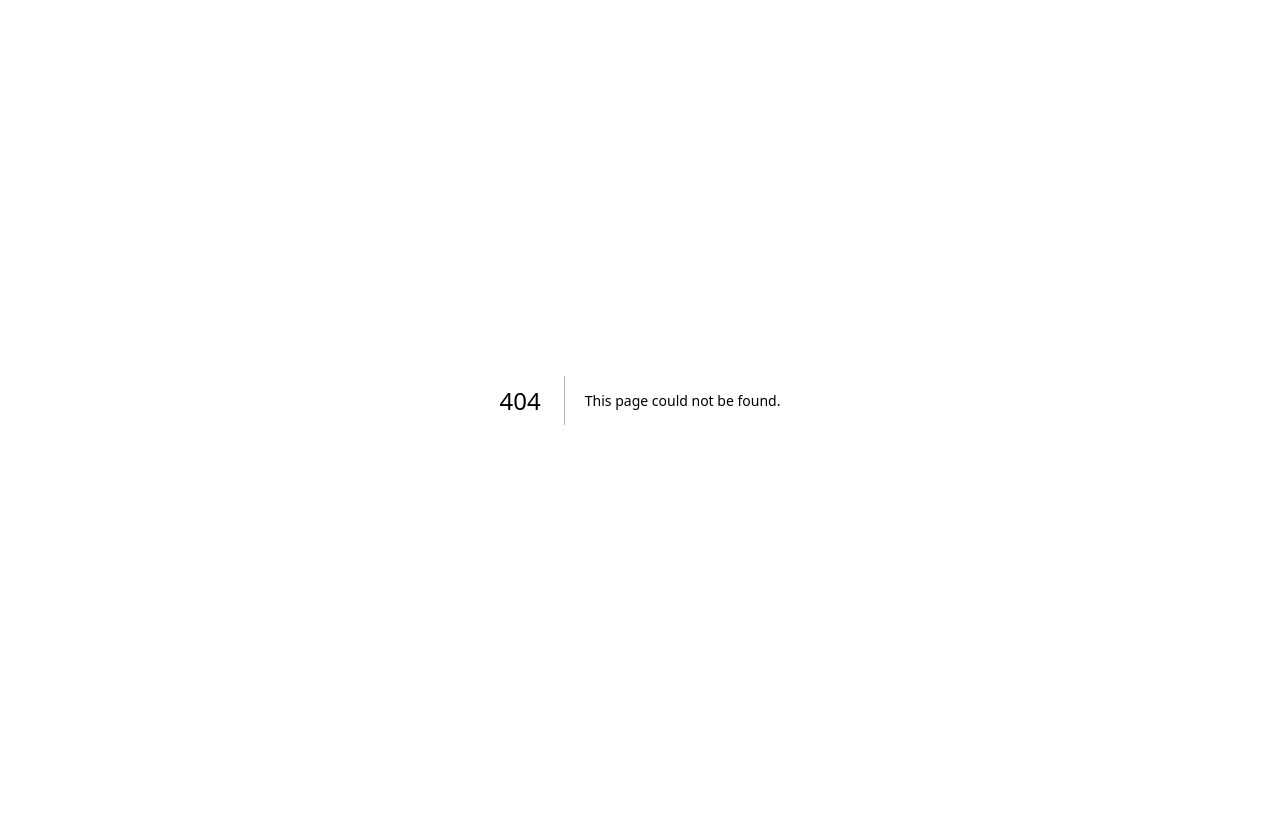
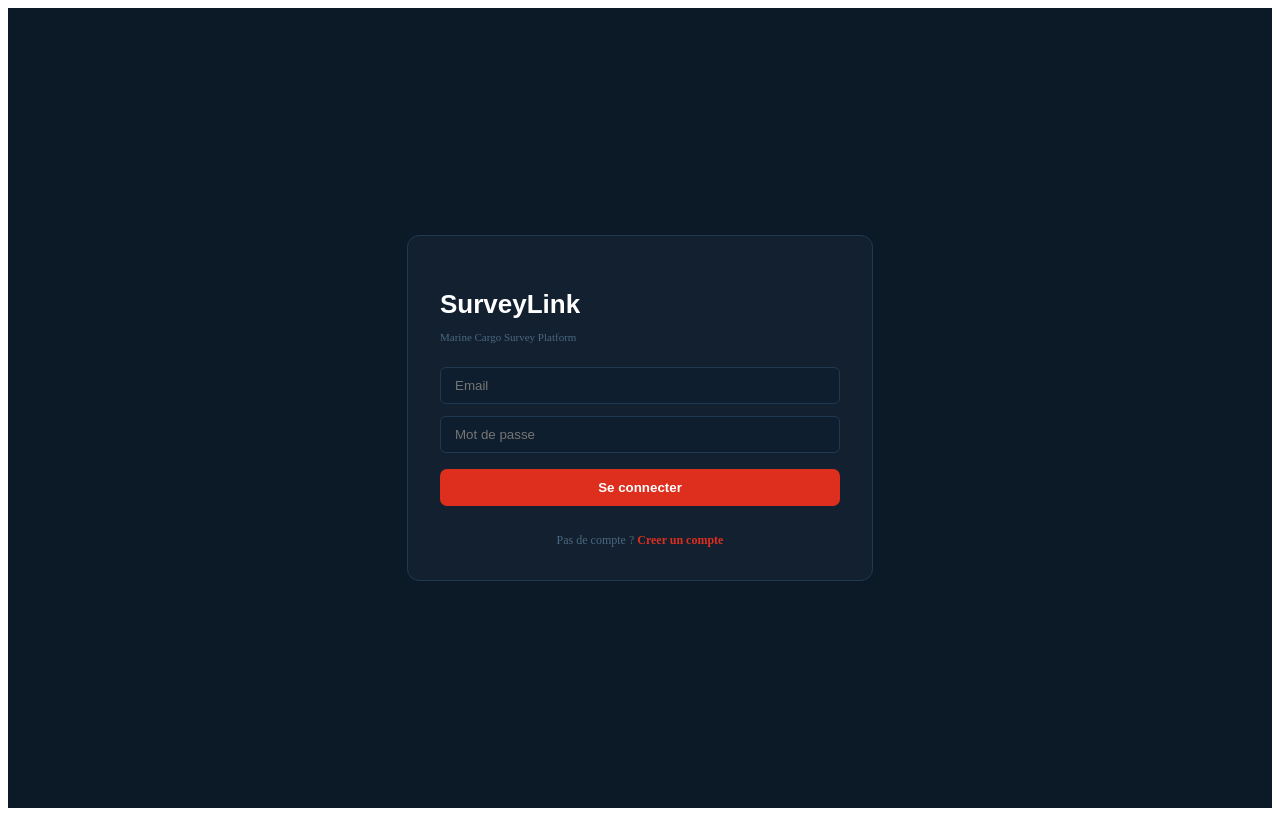
Before and after one commit to surveybaja-source/SurveyLink., a Next.js app: page /auth in a window 1280 px wide. Before the commit this address had no page. Built offline with nearby package versions, Linux system fonts and the light colour scheme; no server answers.

Commit message:
Implement authentication page with login and registration

```diff
--- /dev/null
+++ b/app/auth/page.js
@@ -0,0 +1,87 @@
+'use client'
+import { useState } from 'react'
+import { supabase } from '../../lib/supabase'
+import { useRouter } from 'next/navigation'
+
+export default function AuthPage() {
+  const [mode, setMode] = useState('login')
+  const [role, setRole] = useState(null)
+  const [email, setEmail] = useState('')
+  const [password, setPassword] = useState('')
+  const [loading, setLoading] = useState(false)
+  const [error, setError] = useState(null)
+  const router = useRouter()
+
+  const handleLogin = async () => {
+    setLoading(true)
+    setError(null)
+    const { error } = await supabase.auth.signInWithPassword({ email, password })
+    if (error) setError(error.message)
+    else router.push('/dashboard')
+    setLoading(false)
+  }
+
+  const handleRegister = async () => {
+    if (!role) { setError('Veuillez choisir un role'); return }
+    setLoading(true)
+    setError(null)
+    const { data, error } = await supabase.auth.signUp({ email, password })
+    if (error) { setError(error.message); setLoading(false); return }
+    await supabase.from('profiles').insert({ id: data.user.id, email, role })
+    router.push('/dashboard')
+    setLoading(false)
+  }
+
+  return (
+    <div style={{minHeight:'100vh',background:'#0c1a27',display:'flex',alignItems:'center',justifyContent:'center'}}>
+      <div style={{background:'#132030',border:'1px solid #1e3a52',borderRadius:12,padding:32,width:400}}>
+        <h2 style={{color:'#fff',fontFamily:'sans-serif',marginBottom:4,fontSize:26,fontWeight:900}}>
+          SurveyLink
+        </h2>
+        <p style={{color:'#4a6880',fontSize:11,marginBottom:24}}>Marine Cargo Survey Platform</p>
+        {error && <p style={{color:'#dd2e1e',fontSize:13,marginBottom:12}}>{error}</p>}
+        {mode === 'login' ? (
+          <div>
+            <input id="email" name="email" placeholder="Email" value={email} onChange={e=>setEmail(e.target.value)}
+              style={{width:'100%',background:'#0f1e2e',border:'1px solid #1e3a52',borderRadius:6,padding:'10px 14px',color:'#fff',marginBottom:12,boxSizing:'border-box'}}/>
+            <input id="password" name="password" type="password" placeholder="Mot de passe" value={password} onChange={e=>setPassword(e.target.value)}
+              style={{width:'100%',background:'#0f1e2e',border:'1px solid #1e3a52',borderRadius:6,padding:'10px 14px',color:'#fff',marginBottom:16,boxSizing:'border-box'}}/>
+            <button onClick={handleLogin} disabled={loading}
+              style={{width:'100%',background:'#dd2e1e',color:'#fff',border:'none',borderRadius:7,padding:'11px',marginBottom:8,cursor:'pointer',fontWeight:700}}>
+              {loading ? 'Chargement...' : 'Se connecter'}
+            </button>
+            <div style={{textAlign:'center',marginTop:16}}>
+              <span style={{color:'#4a6880',fontSize:12}}>Pas de compte ? </span>
+              <span onClick={()=>setMode('register')} style={{color:'#dd2e1e',fontSize:12,cursor:'pointer',fontWeight:700}}>Creer un compte</span>
+            </div>
+          </div>
+        ) : (
+          <div>
+            <p style={{color:'#8fa8c0',fontSize:13,marginBottom:16}}>Je rejoins en tant que...</p>
+            <div style={{display:'grid',gridTemplateColumns:'1fr 1fr',gap:12,marginBottom:16}}>
+              <div onClick={()=>setRole('insurer')} style={{background:role==='insurer'?'rgba(221,46,30,0.1)':'#0f1e2e',border:role==='insurer'?'2px solid #dd2e1e':'2px solid #1e3a52',borderRadius:10,padding:16,cursor:'pointer',textAlign:'center'}}>
+                <div style={{fontSize:28,marginBottom:8}}>🏢</div>
+                <div style={{color:'#fff',fontWeight:700,fontSize:13}}>Insurer</div>
+              </div>
+              <div onClick={()=>setRole('expert')} style={{background:role==='expert'?'rgba(221,46,30,0.1)':'#0f1e2e',border:role==='expert'?'2px solid #dd2e1e':'2px solid #1e3a52',borderRadius:10,padding:16,cursor:'pointer',textAlign:'center'}}>
+                <div style={{fontSize:28,marginBottom:8}}>🔍</div>
+                <div style={{color:'#fff',fontWeight:700,fontSize:13}}>Surveyor</div>
+              </div>
+            </div>
+            <input id="email2" name="email" placeholder="Email" value={email} onChange={e=>setEmail(e.target.value)}
+              style={{width:'100%',background:'#0f1e2e',border:'1px solid #1e3a52',borderRadius:6,padding:'10px 14px',color:'#fff',marginBottom:12,boxSizing:'border-box'}}/>
+            <input id="password2" name="password" type="password" placeholder="Mot de passe" value={password} onChange={e=>setPassword(e.target.value)}
+              style={{width:'100%',background:'#0f1e2e',border:'1px solid #1e3a52',borderRadius:6,padding:'10px 14px',color:'#fff',marginBottom:16,boxSizing:'border-box'}}/>
+            <button onClick={handleRegister} disabled={loading}
+              style={{width:'100%',background:'#2e7d32',color:'#fff',border:'none',borderRadius:7,padding:'11px',cursor:'pointer',fontWeight:700}}>
+              {loading ? 'Creation...' : 'Creer mon compte'}
+            </button>
+            <div style={{textAlign:'center',marginTop:12}}>
+              <span onClick={()=>setMode('login')} style={{color:'#4a6880',fontSize:12,cursor:'pointer'}}>Retour connexion</span>
+            </div>
+          </div>
+        )}
+      </div>
+    </div>
+  )
+}
```
